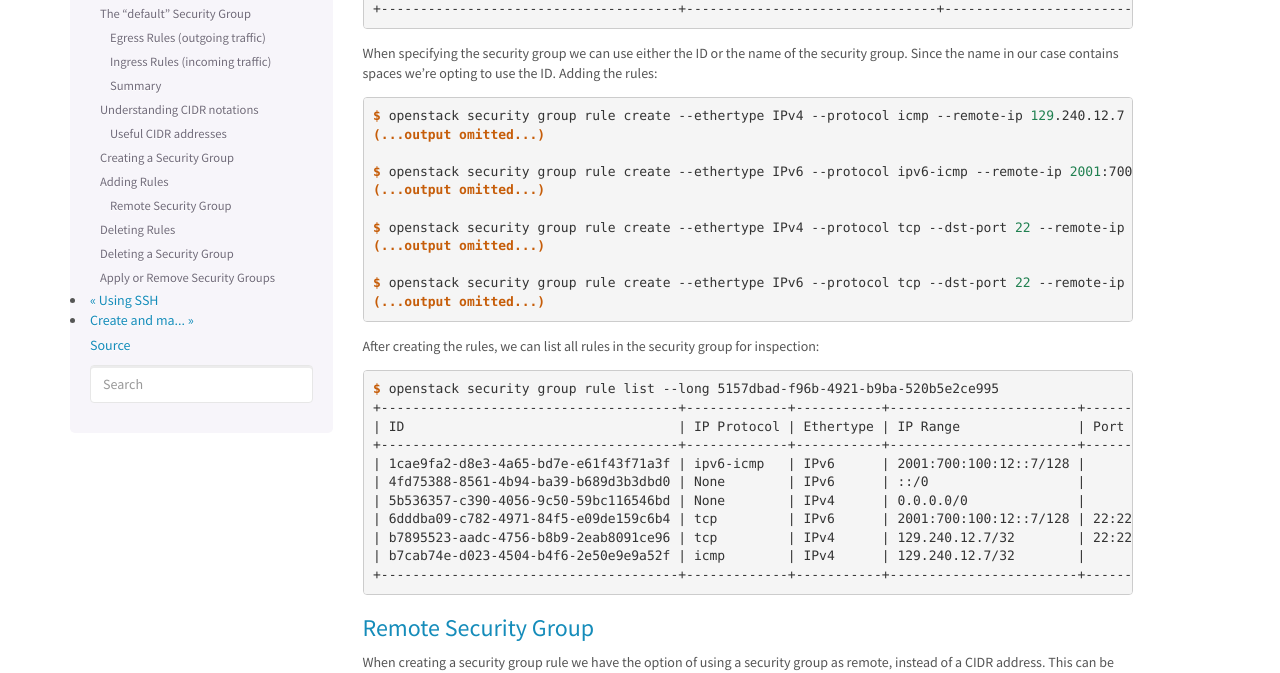
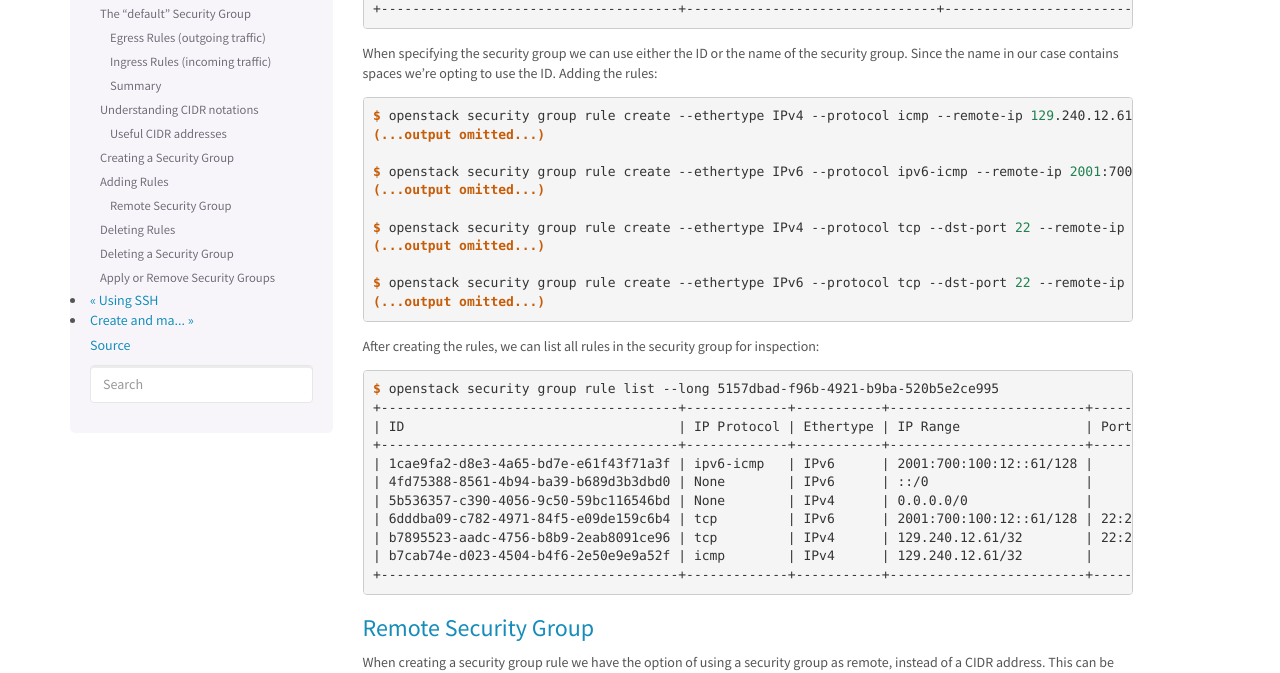
Before and after one commit to norcams/docs-enduser, a Sphinx documentation site: the page built from docs/security-groups.rst, in a window 1280 px wide and 900 px high, scrolled down 8092 px. Shown: the part 152-825 px from the top of the window. Built offline with Sphinx 7.4.7, drawn with Linux system fonts in a browser that asks for light colours; some of the changed text lies outside the part shown.

Commit message:
new login.uio.no

```diff
--- a/docs/security-groups.rst
+++ b/docs/security-groups.rst
@@ -206,7 +206,7 @@ we have omitted them from this list.
 
    A mask of ``/0`` will be accepted by the system even if the IP
    address part is not what we would consider to be "correct". This
-   means that ``129.240.12.7/0`` will be interpreted as ``0.0.0.0/0`` for
+   means that ``129.240.12.61/0`` will be interpreted as ``0.0.0.0/0`` for
    IPv4. The same applies to IPv6.
 
 When unsure about what range of addresses that a CIDR notation
@@ -313,9 +313,9 @@ login.uio.no:
 .. code-block:: console
 
   $ host login.uio.no
-  login.uio.no is an alias for sauron.uio.no.
-  sauron.uio.no has address 129.240.12.7
-  sauron.uio.no has IPv6 address 2001:700:100:12::7
+  login.uio.no is an alias for smaug.uio.no.
+  smaug.uio.no has address 129.240.12.61
+  smaug.uio.no has IPv6 address 2001:700:100:12::61
 
 We need to add 4 rules:
 
@@ -371,16 +371,16 @@ we're opting to use the ID. Adding the rules:
 
 .. code-block:: console
 
-  $ openstack security group rule create --ethertype IPv4 --protocol icmp --remote-ip 129.240.12.7 5157dbad-f96b-4921-b9ba-520b5e2ce995
+  $ openstack security group rule create --ethertype IPv4 --protocol icmp --remote-ip 129.240.12.61 5157dbad-f96b-4921-b9ba-520b5e2ce995
   (...output omitted...)
 
-  $ openstack security group rule create --ethertype IPv6 --protocol ipv6-icmp --remote-ip 2001:700:100:12::7 5157dbad-f96b-4921-b9ba-520b5e2ce995
+  $ openstack security group rule create --ethertype IPv6 --protocol ipv6-icmp --remote-ip 2001:700:100:12::61 5157dbad-f96b-4921-b9ba-520b5e2ce995
   (...output omitted...)
 
-  $ openstack security group rule create --ethertype IPv4 --protocol tcp --dst-port 22 --remote-ip 129.240.12.7 5157dbad-f96b-4921-b9ba-520b5e2ce995
+  $ openstack security group rule create --ethertype IPv4 --protocol tcp --dst-port 22 --remote-ip 129.240.12.61 5157dbad-f96b-4921-b9ba-520b5e2ce995
   (...output omitted...)
 
-  $ openstack security group rule create --ethertype IPv6 --protocol tcp --dst-port 22 --remote-ip 2001:700:100:12::7 5157dbad-f96b-4921-b9ba-520b5e2ce995
+  $ openstack security group rule create --ethertype IPv6 --protocol tcp --dst-port 22 --remote-ip 2001:700:100:12::61 5157dbad-f96b-4921-b9ba-520b5e2ce995
   (...output omitted...)
 
 After creating the rules, we can list all rules in the security group
@@ -389,16 +389,16 @@ for inspection:
 .. code-block:: console
 
   $ openstack security group rule list --long 5157dbad-f96b-4921-b9ba-520b5e2ce995
-  +--------------------------------------+-------------+-----------+------------------------+------------+-----------+-----------------------+
-  | ID                                   | IP Protocol | Ethertype | IP Range               | Port Range | Direction | Remote Security Group |
-  +--------------------------------------+-------------+-----------+------------------------+------------+-----------+-----------------------+
-  | 1cae9fa2-d8e3-4a65-bd7e-e61f43f71a3f | ipv6-icmp   | IPv6      | 2001:700:100:12::7/128 |            | ingress   | None                  |
-  | 4fd75388-8561-4b94-ba39-b689d3b3dbd0 | None        | IPv6      | ::/0                   |            | egress    | None                  |
-  | 5b536357-c390-4056-9c50-59bc116546bd | None        | IPv4      | 0.0.0.0/0              |            | egress    | None                  |
-  | 6dddba09-c782-4971-84f5-e09de159c6b4 | tcp         | IPv6      | 2001:700:100:12::7/128 | 22:22      | ingress   | None                  |
-  | b7895523-aadc-4756-b8b9-2eab8091ce96 | tcp         | IPv4      | 129.240.12.7/32        | 22:22      | ingress   | None                  |
-  | b7cab74e-d023-4504-b4f6-2e50e9e9a52f | icmp        | IPv4      | 129.240.12.7/32        |            | ingress   | None                  |
-  +--------------------------------------+-------------+-----------+------------------------+------------+-----------+-----------------------+
+  +--------------------------------------+-------------+-----------+-------------------------+------------+-----------+-----------------------+
+  | ID                                   | IP Protocol | Ethertype | IP Range                | Port Range | Direction | Remote Security Group |
+  +--------------------------------------+-------------+-----------+-------------------------+------------+-----------+-----------------------+
+  | 1cae9fa2-d8e3-4a65-bd7e-e61f43f71a3f | ipv6-icmp   | IPv6      | 2001:700:100:12::61/128 |            | ingress   | None                  |
+  | 4fd75388-8561-4b94-ba39-b689d3b3dbd0 | None        | IPv6      | ::/0                    |            | egress    | None                  |
+  | 5b536357-c390-4056-9c50-59bc116546bd | None        | IPv4      | 0.0.0.0/0               |            | egress    | None                  |
+  | 6dddba09-c782-4971-84f5-e09de159c6b4 | tcp         | IPv6      | 2001:700:100:12::61/128 | 22:22      | ingress   | None                  |
+  | b7895523-aadc-4756-b8b9-2eab8091ce96 | tcp         | IPv4      | 129.240.12.61/32        | 22:22      | ingress   | None                  |
+  | b7cab74e-d023-4504-b4f6-2e50e9e9a52f | icmp        | IPv4      | 129.240.12.61/32        |            | ingress   | None                  |
+  +--------------------------------------+-------------+-----------+-------------------------+------------+-----------+-----------------------+
 
 
 Remote Security Group
```
